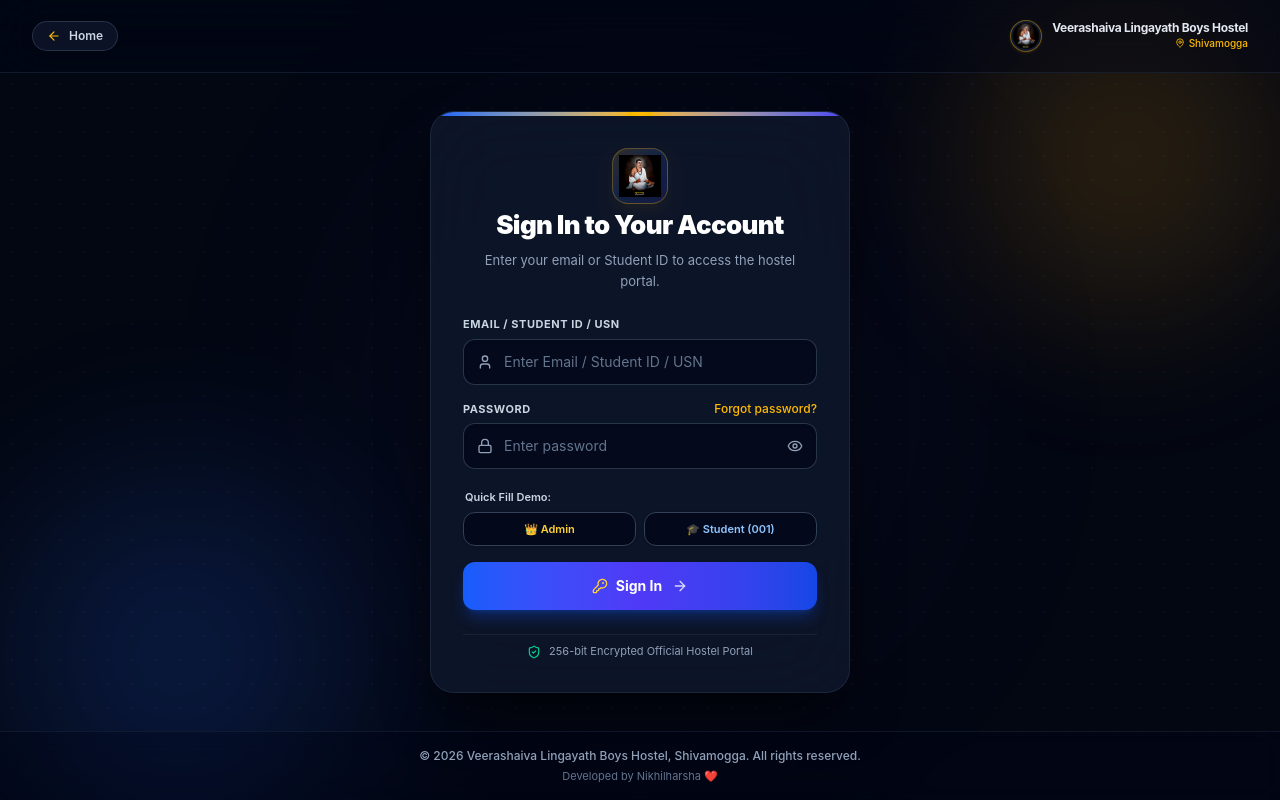
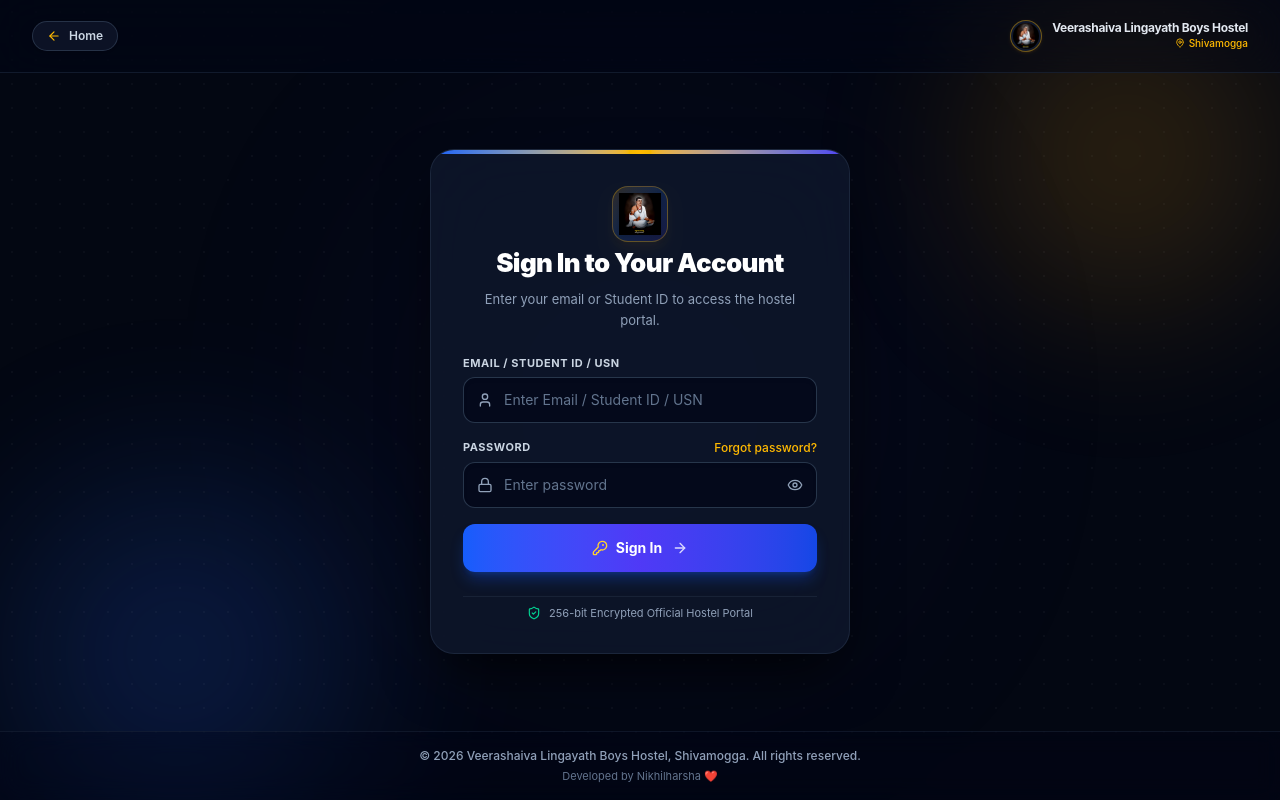
Before and after one commit to Nikhil7483/Veerashaivahostel, a React (Vite) app in the folder frontend/: page /login in a window 1280 px wide. Built offline with nearby package versions, Linux system fonts and the light colour scheme; no server answers.

Commit message:
Remove demo fill buttons from login page

```diff
--- a/frontend/src/pages/auth/Login.jsx
+++ b/frontend/src/pages/auth/Login.jsx
@@ -211,37 +211,6 @@ const Login = () => {
                 </div>
               </div>
 
-              {/* Quick Fill One-Click Credentials */}
-              <div className="pt-1">
-                <div className="flex items-center justify-between text-[11px] text-slate-400 mb-1.5 px-0.5">
-                  <span className="font-semibold text-slate-300">Quick Fill Demo:</span>
-                </div>
-                <div className="grid grid-cols-2 gap-2">
-                  <button
-                    type="button"
-                    onClick={() => {
-                      setUsername('admin');
-                      setPassword('Admin@123');
-                      setError('');
-                    }}
-                    className="py-2 px-2.5 rounded-xl bg-slate-950/80 hover:bg-slate-800 border border-slate-700 hover:border-amber-400/50 text-[11px] font-semibold text-amber-300 transition-all flex items-center justify-center space-x-1.5 cursor-pointer shadow-sm active:scale-95"
-                  >
-                    <span>👑 Admin</span>
-                  </button>
-                  <button
-                    type="button"
-                    onClick={() => {
-                      setUsername('001');
-                      setPassword('Student@123');
-                      setError('');
-                    }}
-                    className="py-2 px-2.5 rounded-xl bg-slate-950/80 hover:bg-slate-800 border border-slate-700 hover:border-blue-400/50 text-[11px] font-semibold text-blue-300 transition-all flex items-center justify-center space-x-1.5 cursor-pointer shadow-sm active:scale-95"
-                  >
-                    <span>🎓 Student (001)</span>
-                  </button>
-                </div>
-              </div>
-
               {/* Submit Button */}
               <button
                 type="submit"
```
